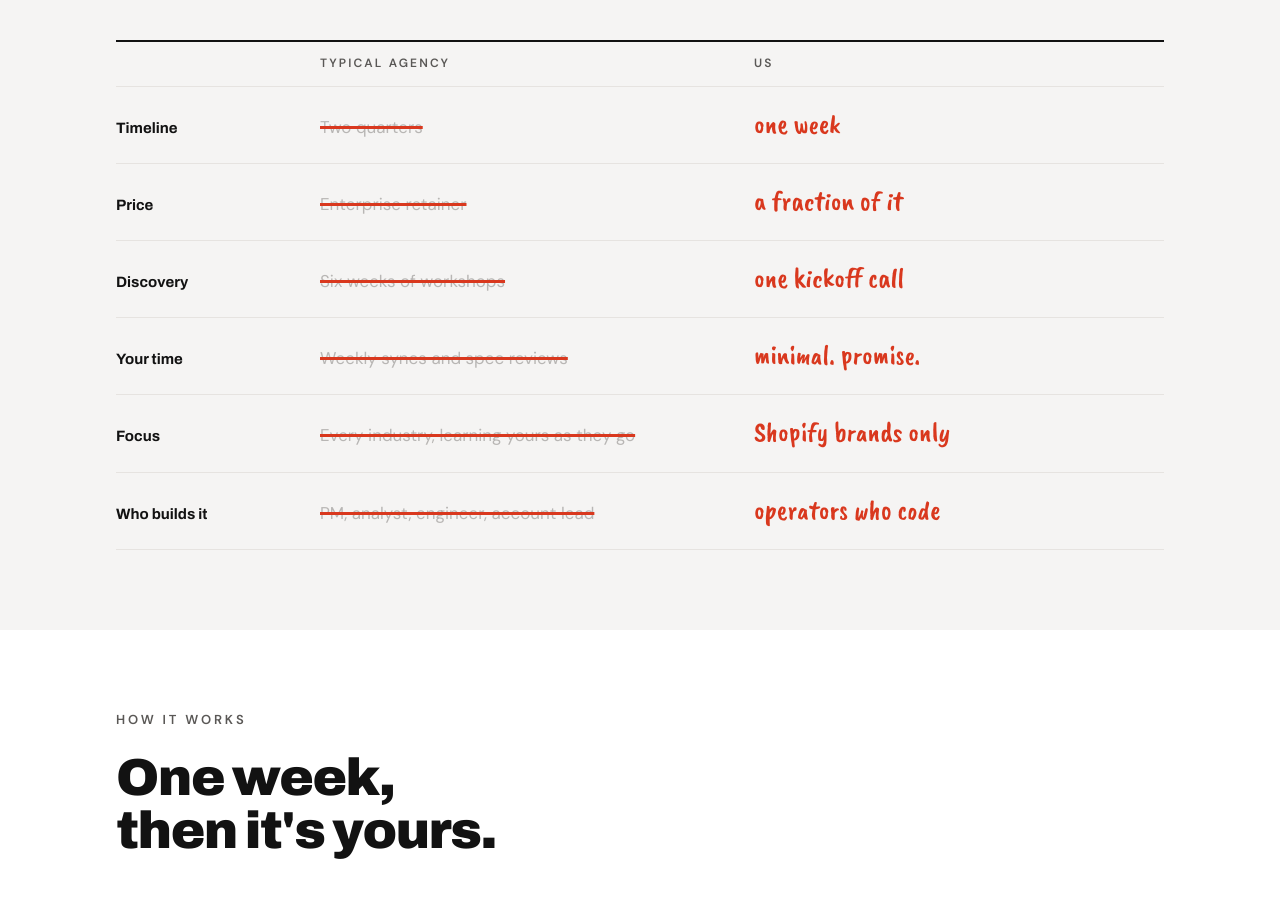
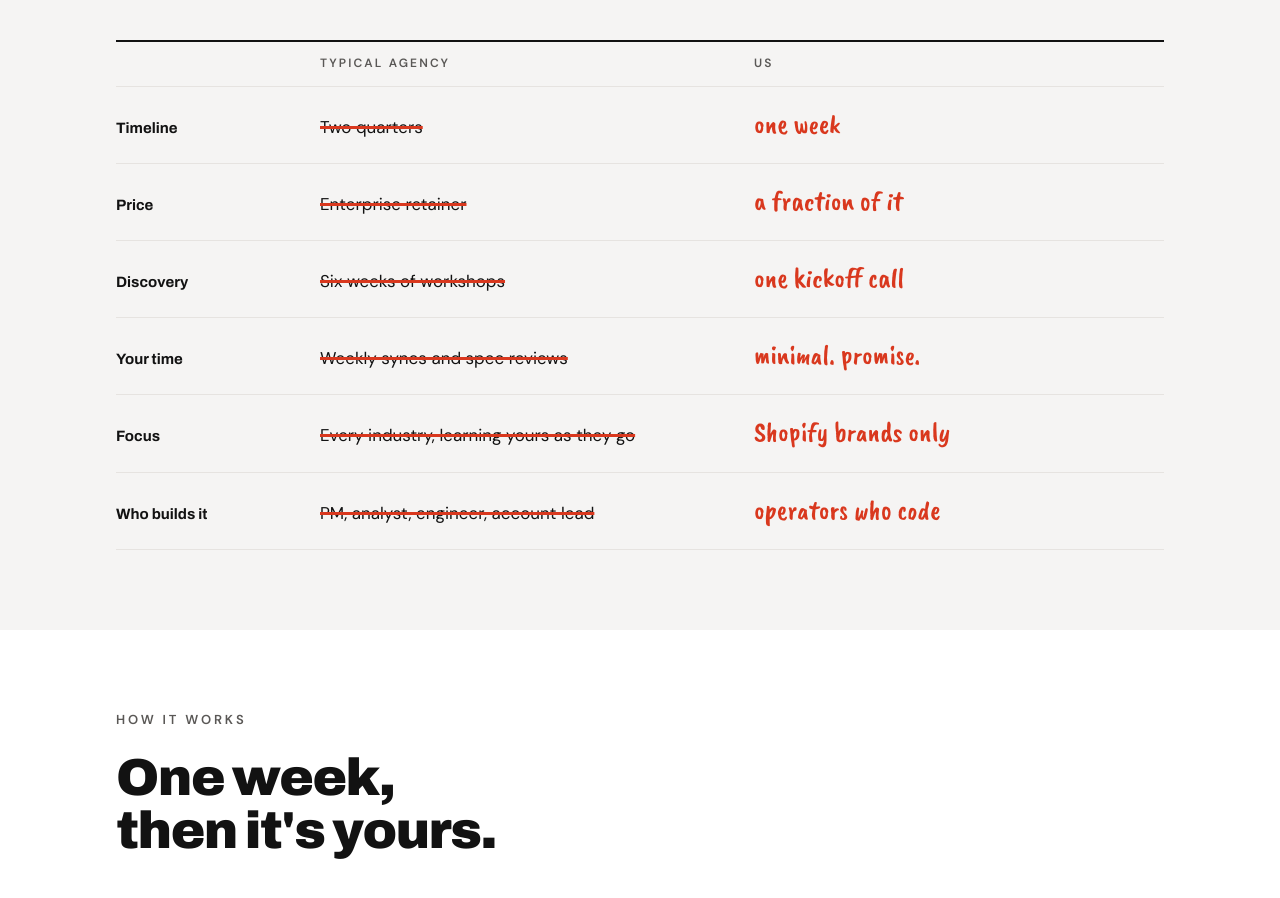
Before and after one commit to technicolortelecaster/daduh, a plain HTML site: page index.html in a window 1280 px wide. Shown: the part 2506-3404 px from the top of the page. Drawn offline with nearby package versions, Linux system fonts and the light colour scheme.

Commit message:
Update index.html

```diff
--- a/index.html
+++ b/index.html
@@ -103,7 +103,7 @@ h2{font-family:var(--display);font-weight:900;font-size:clamp(30px,4.4vw,52px);l
 .row{display:grid;grid-template-columns:180px 1fr 1fr;gap:24px;align-items:baseline;padding:22px 0;border-bottom:1px solid var(--line)}
 .row > *{min-width:0}
 .row .k{font-family:var(--display);font-weight:700;font-size:15px}
-.row .them{color:var(--ghost);text-decoration:line-through;text-decoration-color:var(--red);text-decoration-thickness:3px}
+.row .them{color:var(--display);text-decoration:line-through;text-decoration-color:var(--red);text-decoration-thickness:3px}
 .row .us{font-family:var(--script);color:var(--red);font-size:28px;line-height:1.1}
 .row.head{padding:12px 0;border-bottom:1px solid var(--line)}
 .row.head span{font-size:12px;font-weight:600;letter-spacing:.18em;text-transform:uppercase;color:var(--muted)}
```
